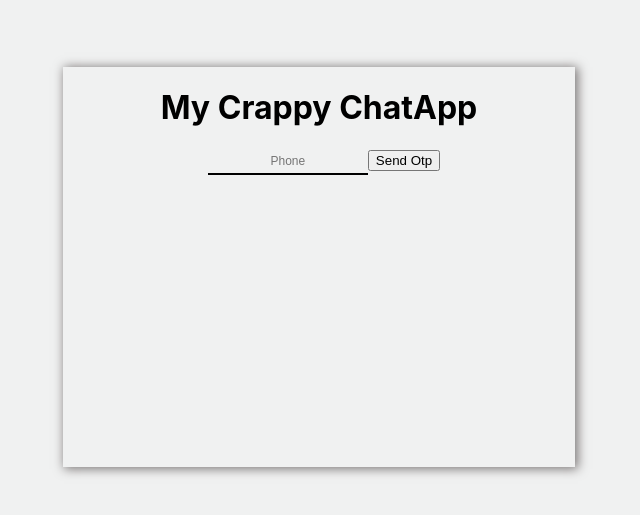
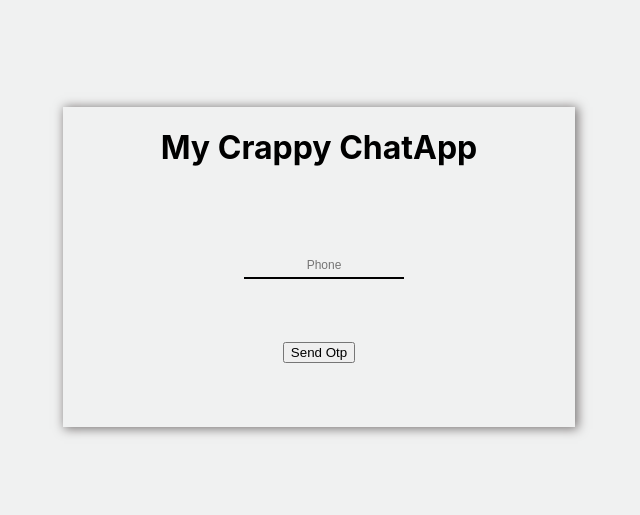
Before and after one commit to sachinnair26/chat-app-front-end, a React (Create React App) app: page / in a window 1280 px wide. Shown: the part 133-648 px from the top of the page, without its empty margins (321-961 px from the left). Built offline with nearby package versions, Linux system fonts and the light colour scheme.

Commit message:
fix(api):api and some css

```diff
--- a/src/Components/Login/index.css
+++ b/src/Components/Login/index.css
@@ -8,10 +8,20 @@
     flex-direction: column;
 }
 .credential-wrapper{
-    height:50%;
+    height:40%;
     width: 40%;
     margin:auto;
+    display: flex;
+    flex-direction: column;
+    align-items: center;
     box-shadow: 2px 1px 10px 1px rgb(124, 120, 120);
+}
+.input-button {
+    display: flex;
+    justify-content: space-evenly;
+    flex-direction: column;
+    align-items: center;
+    flex-grow: 1;
 }
 .credential-wrapper:hover{
     box-shadow: 2px 1px 20px 1px rgb(124, 120, 120);
--- a/src/Components/Login/index.js
+++ b/src/Components/Login/index.js
@@ -2,16 +2,14 @@ import React,{useState,useEffect} from 'react';
 import './index.css';
 function Login () {
     const [number,set_number] =useState(0)
-    useEffect(()=>{
-     console.log(number)
-    })
-
     return (
         <div className='login-wrapper'>
             <div className='credential-wrapper'>
                 <h1>My Crappy ChatApp</h1>
-                <input id="partitioned" type="text" maxlength="10" placeholder='Phone' onChange={(e)=>set_number(e.target.value)}/>
+                <div className='input-button'>
+                <input id="partitioned" type="text"  placeholder='Phone' onChange={(e)=>set_number(e.target.value)}/>
                 <button onClick={()=>{requestOtp(number)}}>Send Otp</button>
+                </div>
             </div>
         </div>
     )
```
